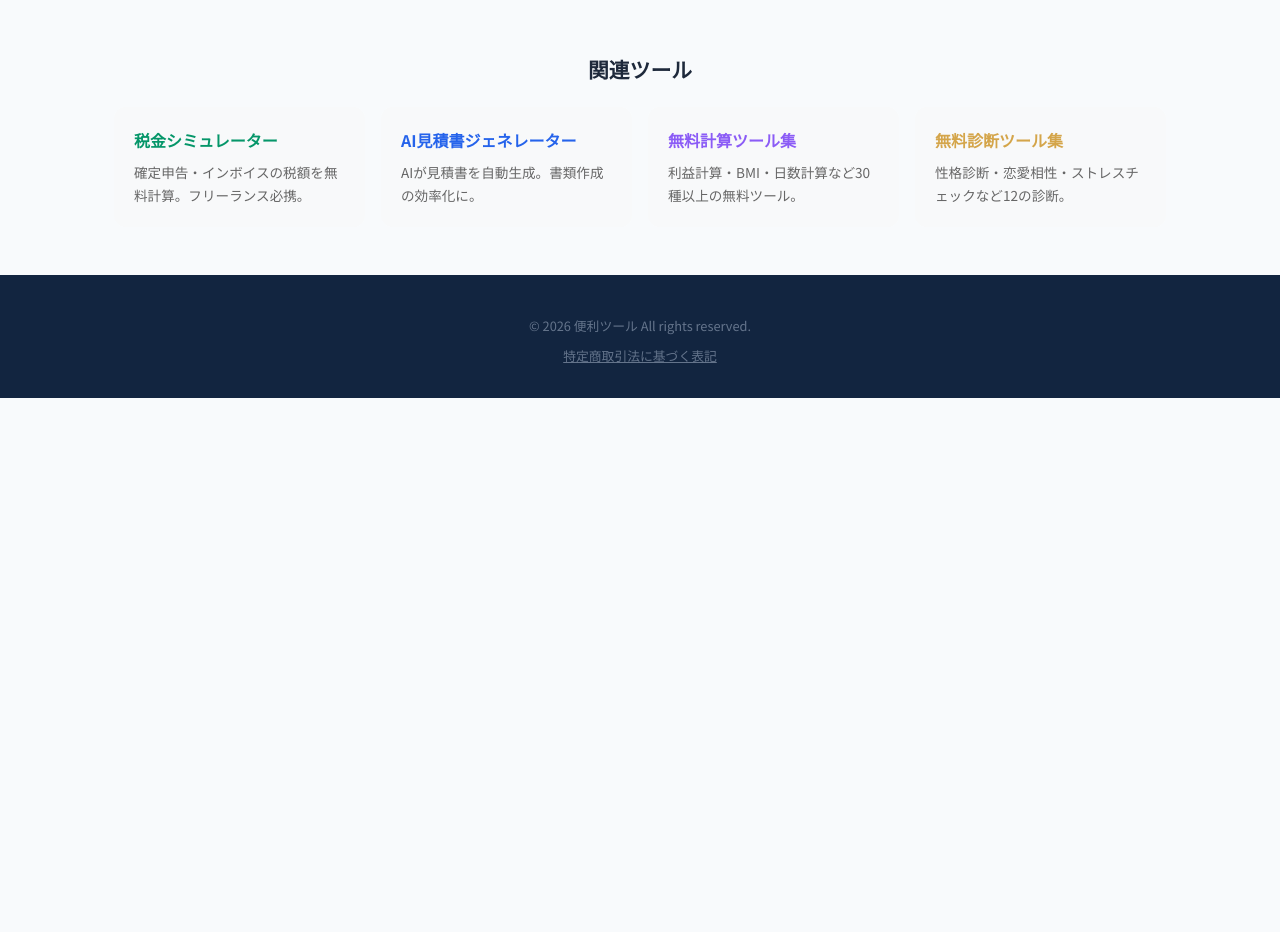
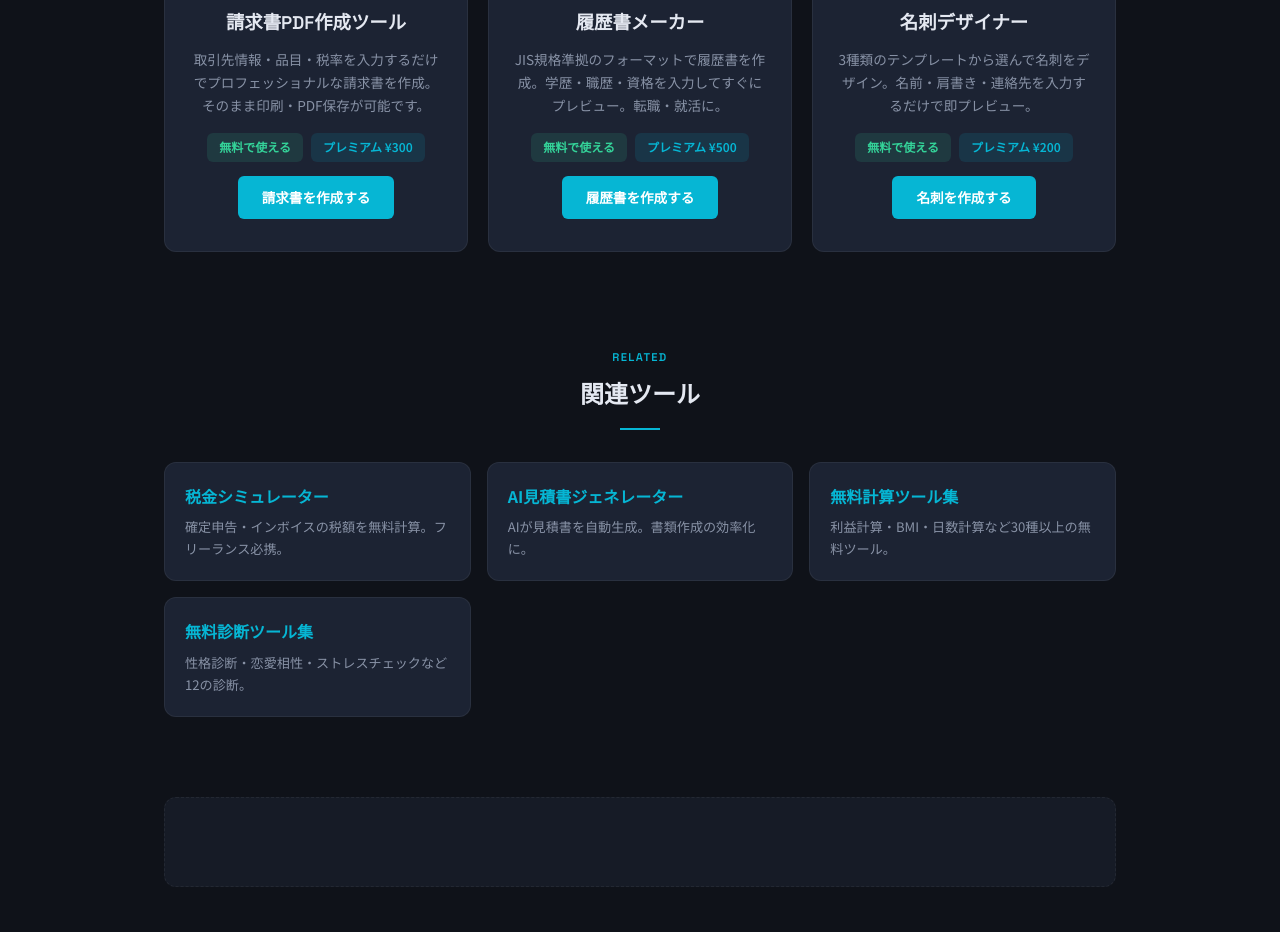
Before and after one commit to MKanasugi000/micro-tools, a plain HTML site: page index.html in a window 1280 px wide. Shown: the part 650-1582 px from the top of the page. Before the commit the page ends 1048 px from the top, so only its background shows below. Drawn offline with Linux system fonts and the light colour scheme.

Commit message:
redesign: Utility Minimalテーマでトップページをリデザイン
ダークテーマ・ティールアクセント・スクロールアニメーション適用。

Co-Authored-By: Claude Opus 4.6 (1M context) <noreply@anthropic.com>

```diff
--- a/index.html
+++ b/index.html
@@ -59,14 +59,84 @@
 </script>
 <link rel="preconnect" href="https://fonts.googleapis.com">
 <link rel="preconnect" href="https://fonts.gstatic.com" crossorigin>
-<link href="https://fonts.googleapis.com/css2?family=Noto+Sans+JP:wght@400;500;600;700;800&display=swap" rel="stylesheet">
-<link rel="stylesheet" href="/style.css">
+<link href="https://fonts.googleapis.com/css2?family=Space+Grotesk:wght@400;500;600;700&family=Noto+Sans+JP:wght@300;400;500;600;700&display=swap" rel="stylesheet">
 <script async src="https://pagead2.googlesyndication.com/pagead/js/adsbygoogle.js?client=ca-pub-5536232737607009" crossorigin="anonymous"></script>
+<style>
+:root {
+  --bg: #0f1219;
+  --surface: #161b26;
+  --card: #1c2333;
+  --border: rgba(255,255,255,0.06);
+  --text: #e4e8f1;
+  --text-muted: #8892a6;
+  --accent: #06b6d4;
+  --accent-dim: rgba(6,182,212,0.12);
+  --accent-glow: rgba(6,182,212,0.25);
+  --radius: 12px;
+}
+*,*::before,*::after{margin:0;padding:0;box-sizing:border-box}
+body{font-family:'Noto Sans JP',sans-serif;background:var(--bg);color:var(--text);line-height:1.7;-webkit-font-smoothing:antialiased}
+h1,h2,h3{font-family:'Space Grotesk','Noto Sans JP',sans-serif}
+a{color:var(--accent);text-decoration:none}
+
+.site-header{background:var(--surface);border-bottom:1px solid var(--border);padding:16px 24px;position:sticky;top:0;z-index:100}
+.header-inner{max-width:1000px;margin:0 auto;display:flex;align-items:center;justify-content:space-between}
+.site-logo{font-family:'Space Grotesk','Noto Sans JP',sans-serif;font-weight:700;font-size:1.15rem;color:var(--text);display:flex;align-items:center;gap:8px}
+.site-logo svg{width:20px;height:20px;color:var(--accent)}
+.site-nav{display:flex;gap:18px}
+.site-nav a{color:var(--text-muted);font-size:.85rem;font-weight:500;transition:color .2s}
+.site-nav a:hover{color:var(--accent)}
+
+.container{max-width:1000px;margin:0 auto;padding:0 24px}
+
+.hero{text-align:center;padding:80px 24px 48px}
+.hero-tag{display:inline-block;font-family:'Space Grotesk',sans-serif;font-size:.75rem;font-weight:600;letter-spacing:.1em;color:var(--accent);text-transform:uppercase;margin-bottom:16px}
+.hero h1{font-size:2.2rem;font-weight:700;margin-bottom:16px}
+.hero p{font-size:1.05rem;color:var(--text-muted);max-width:600px;margin:0 auto}
+.hero-divider{width:48px;height:2px;background:var(--accent);margin:32px auto}
+
+.section-header{text-align:center;margin-bottom:32px}
+.section-tag{font-family:'Space Grotesk',sans-serif;font-size:.7rem;font-weight:600;letter-spacing:.12em;color:var(--accent);text-transform:uppercase;display:block;margin-bottom:8px}
+.section-header h2{font-size:1.5rem;font-weight:700;margin-bottom:12px}
+.section-line{width:40px;height:2px;background:var(--accent);margin:0 auto}
+
+.tools-grid{display:grid;grid-template-columns:repeat(3,1fr);gap:20px;margin:0 0 48px}
+.tool-card{background:var(--card);border:1px solid var(--border);border-radius:var(--radius);padding:32px 24px;text-align:center;transition:all .3s;text-decoration:none;color:var(--text);display:block;position:relative;overflow:hidden}
+.tool-card::before{content:'';position:absolute;top:0;left:0;right:0;height:2px;background:var(--accent);opacity:0;transition:opacity .3s}
+.tool-card:hover{border-color:rgba(6,182,212,.2);transform:translateY(-3px);box-shadow:0 8px 32px rgba(0,0,0,.3)}
+.tool-card:hover::before{opacity:1}
+.tool-icon{font-size:2.8rem;margin-bottom:16px}
+.tool-card h2{font-size:1.15rem;font-weight:600;margin-bottom:10px}
+.tool-card p{color:var(--text-muted);font-size:.85rem;line-height:1.7;margin-bottom:16px}
+.price{display:flex;gap:8px;justify-content:center;flex-wrap:wrap;margin-bottom:14px}
+.badge-free{display:inline-block;background:rgba(52,211,153,.12);color:#34d399;padding:4px 12px;border-radius:6px;font-size:.75rem;font-weight:600}
+.badge-premium{display:inline-block;background:var(--accent-dim);color:var(--accent);padding:4px 12px;border-radius:6px;font-size:.75rem;font-weight:600}
+.cta-btn{display:inline-block;background:var(--accent);color:#fff;padding:10px 24px;border-radius:6px;font-size:.85rem;font-weight:600;transition:opacity .2s}
+.cta-btn:hover{opacity:.85;color:#fff}
+
+/* Related */
+.related-section{padding:48px 0}
+.related-grid{display:grid;grid-template-columns:repeat(auto-fit,minmax(240px,1fr));gap:16px}
+.related-card{display:block;padding:20px;background:var(--card);border:1px solid var(--border);border-radius:var(--radius);text-decoration:none;color:var(--text);transition:transform .2s}
+.related-card:hover{transform:translateY(-2px)}
+.related-card strong{color:var(--accent);display:block;margin-bottom:6px}
+.related-card p{font-size:.82rem;color:var(--text-muted)}
+
+.ad-space{background:var(--surface);border:1px dashed var(--border);border-radius:var(--radius);padding:16px;min-height:90px;margin:32px 0}
+
+footer{text-align:center;padding:40px 0;color:var(--text-muted);font-size:.85rem;border-top:1px solid var(--border);margin-top:48px}
+
+.reveal{opacity:0;transform:translateY(24px);transition:opacity .6s ease,transform .6s ease}
+.reveal.visible{opacity:1;transform:translateY(0)}
+
+@media(max-width:768px){.tools-grid{grid-template-columns:1fr}.hero h1{font-size:1.7rem}.site-nav{display:none}}
+@media(max-width:480px){.hero{padding:56px 16px 32px}}
+</style>
 </head>
 <body>
 
 <header class="site-header">
-  <div class="container">
+  <div class="header-inner">
     <a href="/" class="site-logo">
       <svg viewBox="0 0 24 24" fill="none" stroke="currentColor" stroke-width="2"><path d="M14 2H6a2 2 0 00-2 2v16a2 2 0 002 2h12a2 2 0 002-2V8z"/><polyline points="14 2 14 8 20 8"/><line x1="16" y1="13" x2="8" y2="13"/><line x1="16" y1="17" x2="8" y2="17"/><polyline points="10 9 9 9 8 9"/></svg>
       便利ツール
@@ -79,13 +149,22 @@
   </div>
 </header>
 
-<div class="hero">
+<div class="container">
+  <section class="hero">
+    <span class="hero-tag">Business Documents</span>
     <h1>ビジネス書類をかんたん作成</h1>
+    <div class="hero-divider"></div>
     <p>ブラウザだけで完結。テンプレートを選んで入力するだけで、プロ品質の書類が完成します。</p>
+  </section>
+
+  <div class="section-header">
+    <span class="section-tag">Tools</span>
+    <h2>書類作成ツール</h2>
+    <div class="section-line"></div>
   </div>
 
   <div class="tools-grid">
-  <a href="tools/invoice-pdf/" class="tool-card">
+    <a href="tools/invoice-pdf/" class="tool-card reveal">
       <div class="tool-icon">&#128196;</div>
       <h2>請求書PDF作成ツール</h2>
       <p>取引先情報・品目・税率を入力するだけでプロフェッショナルな請求書を作成。そのまま印刷・PDF保存が可能です。</p>
@@ -95,7 +174,7 @@
       </div>
       <span class="cta-btn">請求書を作成する</span>
     </a>
-  <a href="tools/resume-maker/" class="tool-card">
+    <a href="tools/resume-maker/" class="tool-card reveal">
       <div class="tool-icon">&#128221;</div>
       <h2>履歴書メーカー</h2>
       <p>JIS規格準拠のフォーマットで履歴書を作成。学歴・職歴・資格を入力してすぐにプレビュー。転職・就活に。</p>
@@ -105,7 +184,7 @@
       </div>
       <span class="cta-btn">履歴書を作成する</span>
     </a>
-  <a href="tools/business-card/" class="tool-card">
+    <a href="tools/business-card/" class="tool-card reveal">
       <div class="tool-icon">&#127380;</div>
       <h2>名刺デザイナー</h2>
       <p>3種類のテンプレートから選んで名刺をデザイン。名前・肩書き・連絡先を入力するだけで即プレビュー。</p>
@@ -117,30 +196,33 @@
     </a>
   </div>
 
-<!-- 関連ツール Internal Links -->
-<section style="max-width:1100px;margin:0 auto 40px;padding:0 24px;">
-  <h2 style="font-size:1.3rem;text-align:center;margin-bottom:20px;">関連ツール</h2>
-  <div style="display:grid;grid-template-columns:repeat(auto-fit,minmax(240px,1fr));gap:16px;">
-    <a href="https://tax-tools.vercel.app/" style="display:block;padding:20px;background:#f8f9fa;border-radius:12px;text-decoration:none;color:#333;transition:transform 0.2s;">
-      <strong style="color:#059669;">税金シミュレーター</strong>
-      <p style="font-size:0.85rem;margin-top:6px;color:#666;">確定申告・インボイスの税額を無料計算。フリーランス必携。</p>
+  <section class="related-section">
+    <div class="section-header">
+      <span class="section-tag">Related</span>
+      <h2>関連ツール</h2>
+      <div class="section-line"></div>
+    </div>
+    <div class="related-grid">
+      <a href="https://tax-tools.vercel.app/" class="related-card reveal">
+        <strong>税金シミュレーター</strong>
+        <p>確定申告・インボイスの税額を無料計算。フリーランス必携。</p>
       </a>
-    <a href="https://estimate-generator-three.vercel.app/" style="display:block;padding:20px;background:#f8f9fa;border-radius:12px;text-decoration:none;color:#333;transition:transform 0.2s;">
-      <strong style="color:#2563eb;">AI見積書ジェネレーター</strong>
-      <p style="font-size:0.85rem;margin-top:6px;color:#666;">AIが見積書を自動生成。書類作成の効率化に。</p>
+      <a href="https://estimate-generator-three.vercel.app/" class="related-card reveal">
+        <strong>AI見積書ジェネレーター</strong>
+        <p>AIが見積書を自動生成。書類作成の効率化に。</p>
       </a>
-    <a href="https://seo-tools-site-topaz.vercel.app/" style="display:block;padding:20px;background:#f8f9fa;border-radius:12px;text-decoration:none;color:#333;transition:transform 0.2s;">
-      <strong style="color:#8b5cf6;">無料計算ツール集</strong>
-      <p style="font-size:0.85rem;margin-top:6px;color:#666;">利益計算・BMI・日数計算など30種以上の無料ツール。</p>
+      <a href="https://seo-tools-site-topaz.vercel.app/" class="related-card reveal">
+        <strong>無料計算ツール集</strong>
+        <p>利益計算・BMI・日数計算など30種以上の無料ツール。</p>
       </a>
-    <a href="https://shindan.mildsolt.com/" style="display:block;padding:20px;background:#f8f9fa;border-radius:12px;text-decoration:none;color:#333;transition:transform 0.2s;">
-      <strong style="color:#d4a54a;">無料診断ツール集</strong>
-      <p style="font-size:0.85rem;margin-top:6px;color:#666;">性格診断・恋愛相性・ストレスチェックなど12の診断。</p>
+      <a href="https://shindan.mildsolt.com/" class="related-card reveal">
+        <strong>無料診断ツール集</strong>
+        <p>性格診断・恋愛相性・ストレスチェックなど12の診断。</p>
       </a>
     </div>
   </section>
 
-<div class="ad-space" style="max-width:1100px;margin:0 auto 40px;padding:0 24px">
+  <div class="ad-space">
     <ins class="adsbygoogle" style="display:block" data-ad-client="ca-pub-5536232737607009" data-ad-slot="auto" data-ad-format="auto" data-full-width-responsive="true"></ins>
     <script>(adsbygoogle=window.adsbygoogle||[]).push({});</script>
   </div>
@@ -149,5 +231,17 @@
     <p>&copy; 2026 便利ツール All rights reserved.</p>
     <p style="margin-top:8px"><a href="https://mildsolt-ai.vercel.app/tokushoho.html" target="_blank" rel="noopener" style="color:inherit;text-decoration:underline">特定商取引法に基づく表記</a></p>
   </footer>
+</div>
+
+<script>
+(function(){
+  var observer = new IntersectionObserver(function(entries){
+    entries.forEach(function(entry){
+      if(entry.isIntersecting){entry.target.classList.add('visible');observer.unobserve(entry.target)}
+    });
+  },{threshold:0.1});
+  document.querySelectorAll('.reveal').forEach(function(el){observer.observe(el)});
+})();
+</script>
 </body>
 </html>
```
Lines whose indentation alone changed are shown as unchanged.
